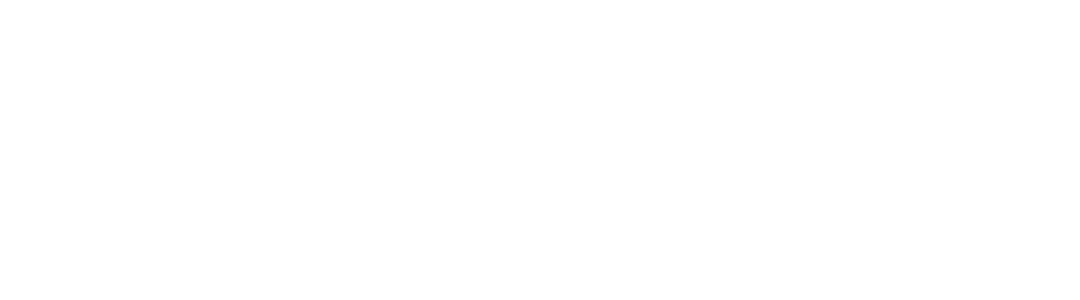
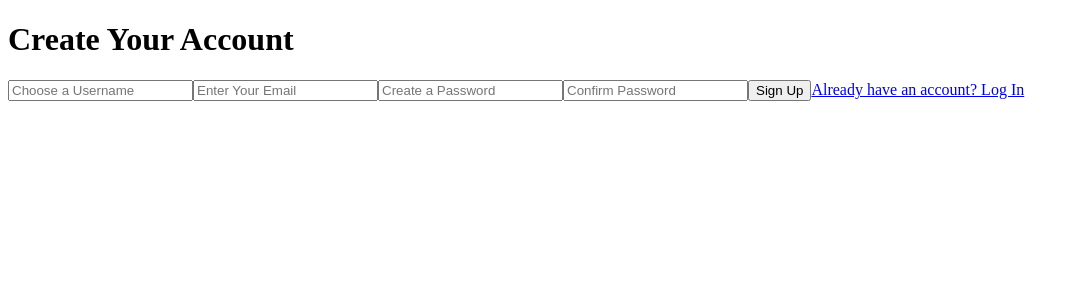
Before and after one commit to Tjjjjjjjjjjjjjj-byte/learning-backend, a React (Vite) app: page /signUpPage in a window 1280 px wide. Before the commit this address had no page. Shown: the top 300 px of the page, without its empty margins (0-1080 px from the left). Built offline with nearby package versions, Linux system fonts and the light colour scheme.

Commit message:
ajfhkjahfd

```diff
--- a/src/App.jsx
+++ b/src/App.jsx
@@ -4,6 +4,8 @@ import LoginPage from './pages/loginPage.jsx'
 import Playlists from './pages/playlists.jsx'
 import Profile from './pages/profile.jsx'
 import SearchPage from './pages/searchPage.jsx'
+import SignUpPage from './pages/signUpPage.jsx'
+import ForgotPasswordPage from './pages/forgotPasswordPage.jsx'
 
 function App() {
   return (
@@ -13,6 +15,8 @@ function App() {
       <Route path="/playlists" element={<Playlists />} />
       <Route path="/profile" element={<Profile />} />
       <Route path="/search" element={<SearchPage />} />
+      <Route path="/signUpPage" element={<SignUpPage />} />
+      <Route path="/forgotPasswordPage" element={<ForgotPasswordPage />} />
     </Routes>
   )
 }
--- a/src/login-components/forgotPasswordPage.jsx
+++ b/src/login-components/forgotPasswordCard.jsx
@@ -1,8 +1,8 @@
 import { useState } from "react";
 import { Link } from "react-router-dom";
 
-function ForgotPasswordPage() {
-    const [email, setEmail] = useState('')
+function ForgotPasswordCard() {
+  const [email, setEmail] = useState('')
 
   return (
     <div>
@@ -15,9 +15,9 @@ function ForgotPasswordPage() {
         onChange={(e) => setEmail(e.target.value)}
       />
       <button className="submit-btn">Send Reset Link</button>
-      <Link to="/loginPage">Back to Login</Link>
+      <Link to="/">Back to Login</Link>
     </div>
   );
 }
 
-export default ForgotPasswordPage;
+export default ForgotPasswordCard;
--- a/src/login-components/loginCard.jsx
+++ b/src/login-components/loginCard.jsx
@@ -1,7 +1,7 @@
 import { useState } from "react";
 import { Link } from "react-router-dom";
 
-function loginCard() {
+function LoginCard() {
   const [identifier, setIdentifier] = useState("");
   const [password, setPassword] = useState("");
   return (
@@ -21,10 +21,10 @@ function loginCard() {
         value={password}
         onChange={(e) => setPassword(e.target.value)}
       />
-      <Link to="/forgotPasswordPage">ForgotYourPassword?</Link>
+      <Link to="/forgotPasswordPage">Forgot Your Password?</Link>
       <Link to="/signUpPage">Don't have an account? Sign Up Now!</Link>
       <button className="sign-in-btn">Sign In</button>
     </div>
   );
 }
-export default loginCard;
+export default LoginCard;
--- a/src/login-components/signUpCard.jsx
+++ b/src/login-components/signUpCard.jsx
@@ -1,6 +1,47 @@
+import { useState } from "react";
+import { Link } from "react-router-dom";
 
-function signUp() {
+function SignUpCard() {
+  const [username, setUsername] = useState("");
+  const [email, setEmail] = useState("");
+  const [password, setPassword] = useState("");
+  const [confirmPassword, setConfirmPassword] = useState("");
 
-    return
+  return (
+    <div>
+      <h1 className="greet">Create Your Account</h1>
+      <input
+        className="identifier"
+        type="text"
+        placeholder="Choose a Username"
+        value={username}
+        onChange={(e) => setUsername(e.target.value)}
+      />
+      <input
+        className="identifier"
+        type="email"
+        placeholder="Enter Your Email"
+        value={email}
+        onChange={(e) => setEmail(e.target.value)}
+      />
+      <input
+        type="password"
+        placeholder="Create a Password"
+        className="password"
+        value={password}
+        onChange={(e) => setPassword(e.target.value)}
+      />
+      <input
+        type="password"
+        placeholder="Confirm Password"
+        className="password"
+        value={confirmPassword}
+        onChange={(e) => setConfirmPassword(e.target.value)}
+      />
+      <button className="submit-btn">Sign Up</button>
+      <Link to="/loginPage">Already have an account? Log In</Link>
+    </div>
+  );
 }
-export default signUp
+
+export default SignUpCard;
--- a/src/pages/forgotPasswordPage.jsx
+++ b/src/pages/forgotPasswordPage.jsx
@@ -0,0 +1,8 @@
+import ForgotPasswordCard from "../login-components/ForgotPasswordCard"
+function ForgotPasswordPage() {
+
+    return (
+        <ForgotPasswordCard />
+    )
+}
+export default ForgotPasswordPage
--- a/src/pages/loginPage.jsx
+++ b/src/pages/loginPage.jsx
@@ -1,9 +1,9 @@
-import loginCard from "../login-components/loginCard";
+import LoginCard from "../login-components/LoginCard";
 
-function loginPage() {
+function LoginPage() {
 
     return (
-        <loginCard />
+        <LoginCard />
     )
 }
-export default loginCard
+export default LoginPage
--- a/src/pages/signUpPage.jsx
+++ b/src/pages/signUpPage.jsx
@@ -1,47 +1,9 @@
-import { useState } from "react";
-import { Link } from "react-router-dom";
-
-function SignUpPage() {
-  const [username, setUsername] = useState("");
-  const [email, setEmail] = useState("");
-  const [password, setPassword] = useState("");
-  const [confirmPassword, setConfirmPassword] = useState("");
-
+import SignUpCard from "../login-components/signUpCard";
+function signUpPage() {
   return (
-    <div>
-      <h1 className="greet">Create Your Account</h1>
-      <input
-        className="identifier"
-        type="text"
-        placeholder="Choose a Username"
-        value={username}
-        onChange={(e) => setUsername(e.target.value)}
-      />
-      <input
-        className="identifier"
-        type="email"
-        placeholder="Enter Your Email"
-        value={email}
-        onChange={(e) => setEmail(e.target.value)}
-      />
-      <input
-        type="password"
-        placeholder="Create a Password"
-        className="password"
-        value={password}
-        onChange={(e) => setPassword(e.target.value)}
-      />
-      <input
-        type="password"
-        placeholder="Confirm Password"
-        className="password"
-        value={confirmPassword}
-        onChange={(e) => setConfirmPassword(e.target.value)}
-      />
-      <button className="submit-btn">Sign Up</button>
-      <Link to="/loginPage">Already have an account? Log In</Link>
-    </div>
+    <>
+      <SignUpCard />
+    </>
   );
 }
-
-export default SignUpPage;
+export default signUpPage;
--- /dev/null
+++ b/src/styling/LoginComponents.css
@@ -0,0 +1,154 @@
+/* ============================================
+   Auth Cards — login, sign up, forgot password
+   Color scheme: deep indigo/slate background with
+   a violet accent. High contrast, calm, modern —
+   avoids harsh pure black/white for less eye strain.
+   ============================================ */
+
+:root {
+  --auth-bg: #0f1120;
+  --auth-card-bg: #1a1d33;
+  --auth-border: #2c3050;
+  --auth-text: #f2f3f8;
+  --auth-text-muted: #9497b3;
+  --auth-accent: #8b5cf6;      /* violet-500 */
+  --auth-accent-hover: #7c3aed; /* violet-600 */
+  --auth-accent-soft: rgba(139, 92, 246, 0.15);
+  --auth-error: #f87171;
+  --auth-radius: 14px;
+}
+
+/* ---- Page backdrop ----
+   Add className="auth-page" to the outermost <div>
+   in loginCard.jsx / signUpCard.jsx / forgotPasswordPage.jsx
+   to center the card and get the background. */
+.auth-page {
+  min-height: 100vh;
+  display: flex;
+  align-items: center;
+  justify-content: center;
+  background: var(--auth-bg);
+  padding: 24px;
+  font-family: system-ui, -apple-system, "Segoe UI", Roboto, sans-serif;
+}
+
+.auth-page > div,
+.auth-card {
+  width: 100%;
+  max-width: 380px;
+  background: var(--auth-card-bg);
+  border: 1px solid var(--auth-border);
+  border-radius: var(--auth-radius);
+  padding: 36px 32px;
+  display: flex;
+  flex-direction: column;
+  gap: 16px;
+  box-shadow: 0 20px 40px -12px rgba(0, 0, 0, 0.5);
+}
+
+/* ---- Heading ---- */
+.greet {
+  color: var(--auth-text);
+  font-size: 1.6rem;
+  font-weight: 700;
+  margin: 0 0 8px;
+  text-align: center;
+}
+
+/* ---- Inputs ---- */
+.identifier,
+.password {
+  width: 100%;
+  box-sizing: border-box;
+  padding: 12px 14px;
+  font-size: 0.95rem;
+  color: var(--auth-text);
+  background: #12142452;
+  background: rgba(255, 255, 255, 0.04);
+  border: 1px solid var(--auth-border);
+  border-radius: 8px;
+  outline: none;
+  transition: border-color 0.15s ease, box-shadow 0.15s ease, background 0.15s ease;
+}
+
+.identifier::placeholder,
+.password::placeholder {
+  color: var(--auth-text-muted);
+}
+
+.identifier:hover,
+.password:hover {
+  border-color: #3a3f66;
+}
+
+.identifier:focus,
+.password:focus {
+  border-color: var(--auth-accent);
+  background: rgba(255, 255, 255, 0.06);
+  box-shadow: 0 0 0 3px var(--auth-accent-soft);
+}
+
+/* ---- Buttons ---- */
+.sign-in-btn,
+.submit-btn {
+  width: 100%;
+  padding: 12px 14px;
+  margin-top: 8px;
+  font-size: 0.95rem;
+  font-weight: 600;
+  color: #fff;
+  background: var(--auth-accent);
+  border: none;
+  border-radius: 8px;
+  cursor: pointer;
+  transition: background 0.15s ease, transform 0.05s ease;
+}
+
+.sign-in-btn:hover,
+.submit-btn:hover {
+  background: var(--auth-accent-hover);
+}
+
+.sign-in-btn:active,
+.submit-btn:active {
+  transform: translateY(1px);
+}
+
+.sign-in-btn:disabled,
+.submit-btn:disabled {
+  background: var(--auth-border);
+  color: var(--auth-text-muted);
+  cursor: not-allowed;
+}
+
+/* ---- Links (react-router-dom <Link>) ---- */
+.auth-card a,
+.auth-page a {
+  color: var(--auth-text-muted);
+  font-size: 0.85rem;
+  text-decoration: none;
+  text-align: center;
+}
+
+.auth-card a:hover,
+.auth-page a:hover {
+  color: var(--auth-accent);
+  text-decoration: underline;
+}
+
+/* Sign-up prompt link on the login card reads better
+   as its own row, slightly separated from "forgot password" */
+.auth-card a:last-of-type {
+  margin-top: 4px;
+  padding-top: 12px;
+  border-top: 1px solid var(--auth-border);
+}
+
+/* ---- Small screens ---- */
+@media (max-width: 420px) {
+  .auth-page > div,
+  .auth-card {
+    padding: 28px 22px;
+    border-radius: 10px;
+  }
+}
```
